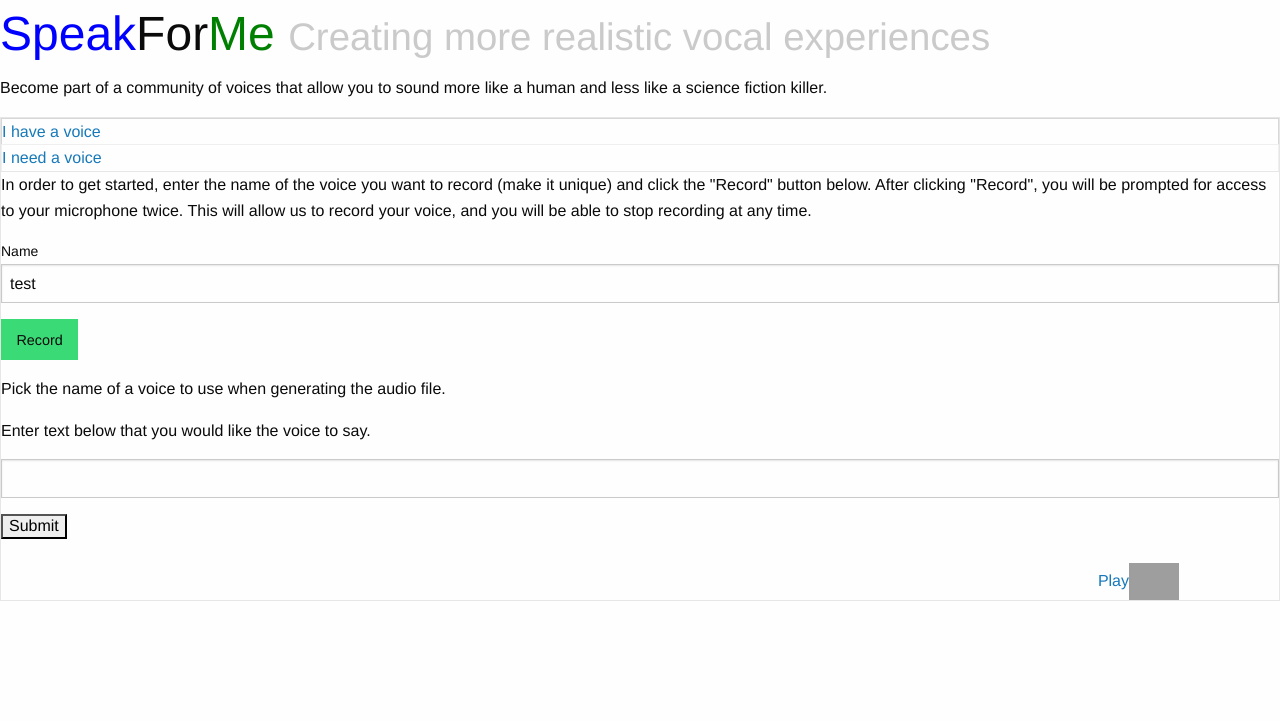
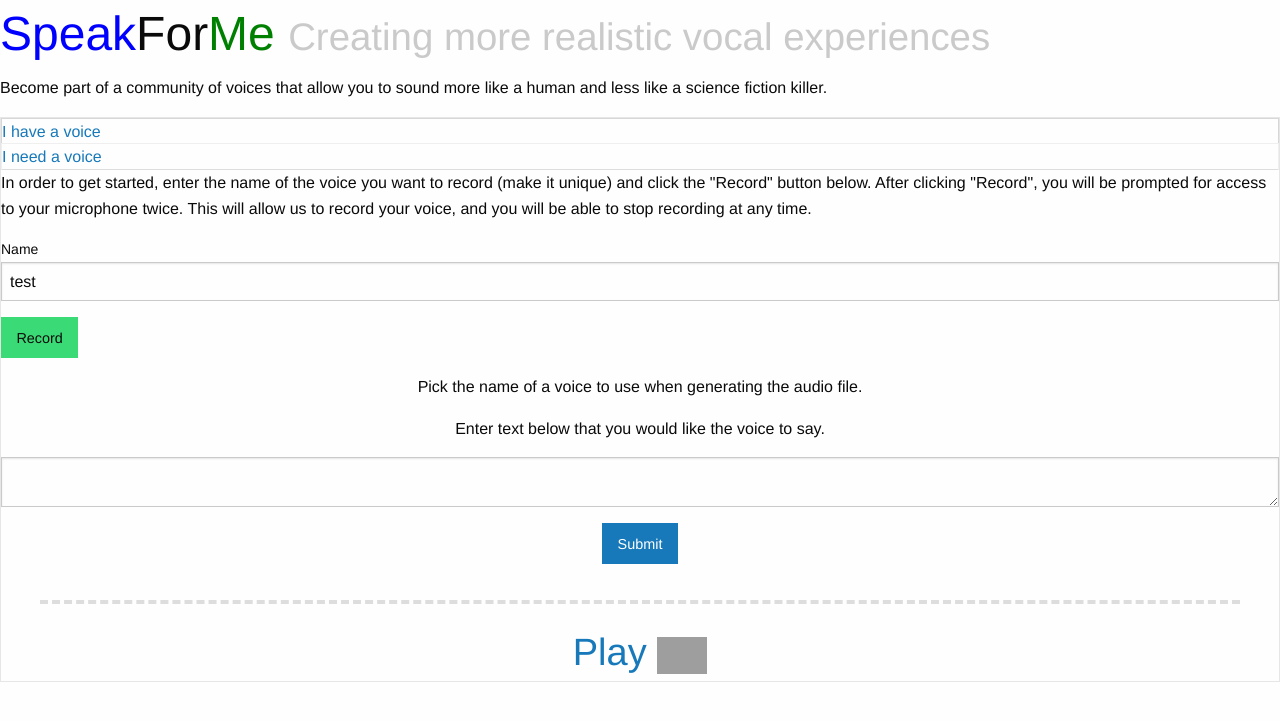
Before and after one commit to gunthercox/SpeakForMe, a Flask app: page / in a window 1280 px wide. Shown: the top 721 px of the page. Run offline with Flask 2, Linux system fonts and the light colour scheme; some libraries are stand-ins or nearby versions; grey boxes are pictures that could not be loaded.

Commit message:
Changed the layout of the I need a voice page.

```diff
--- a/static/css/main.css
+++ b/static/css/main.css
@@ -6,9 +6,19 @@
   color: green;
 }
 
+.hr-dashed {
+  border: dashed #dddddd;
+  border-width: 4px 0 0;
+}
+
+.tabs {
+  border-bottom: 1px solid #ddd;
+}
+
 .tabs dd {
   border: 1px solid #efefef;
-  border-bottom: none;;
+  border-bottom: none;
+  margin-bottom: -1px!important;
 }
 
 .tabs dd.active {
--- a/templates/index.html
+++ b/templates/index.html
@@ -97,18 +97,20 @@
       <textarea class="js-text-said" readonly="readonly"></textarea>
 
       <p>
-        You will now be able to synthesize speech using these same words, and other words like them, by referencing the name you entered above.
+        You will now be able to synthesize speech using these same words,
+        and other words like them, by referencing the name you entered above.
       </p>
     </div>
   </div>
 
   <div class="content" id="tab-create">
     <div class="content" id="text-input">
-      <div class="row collapse">
+      <div class="row collapse" align="center">
         <p>
           Pick the name of a voice to use when generating the audio file.
         </p>
         <form method="POST" action="/play">
+
           <script>
             var names = ReadCookie("S4MEName").split("/?");
             var option = "<select name=\"name\">";
@@ -118,19 +120,24 @@
             option += "</select>";
             document.write(option);
           </script>
+
           <p>Enter text below that you would like the voice to say.</p>
-          <input type="text" id="text_input" name="text_input">
-	  <input type="submit" value="Submit">
+
+          <textarea id="text_input" name="text_input"></textarea>
+	      <input class="button" type="submit" value="Submit">
+
+          <hr class="hr-dashed" />
+
+          <a href="/download/" style="font-size: 38px;">Play
+            <img width=50 height=50 src="/img/download.png">
+          </a>
+
 	    </form>
-          <br />
-          <div align="right"><a href="#">Play</a><a href="/download/" style="margin-right:100px;"><img width=50 height=50 src="/img/download.png"></a>
-	  <br />
-      </div>
+
       </div>
     </div>
 
   </div>
-
 </div>
 
 <script src="https://cdnjs.cloudflare.com/ajax/libs/jquery/2.1.1/jquery.js"></script>
```
Lines whose indentation alone changed are shown as unchanged.
